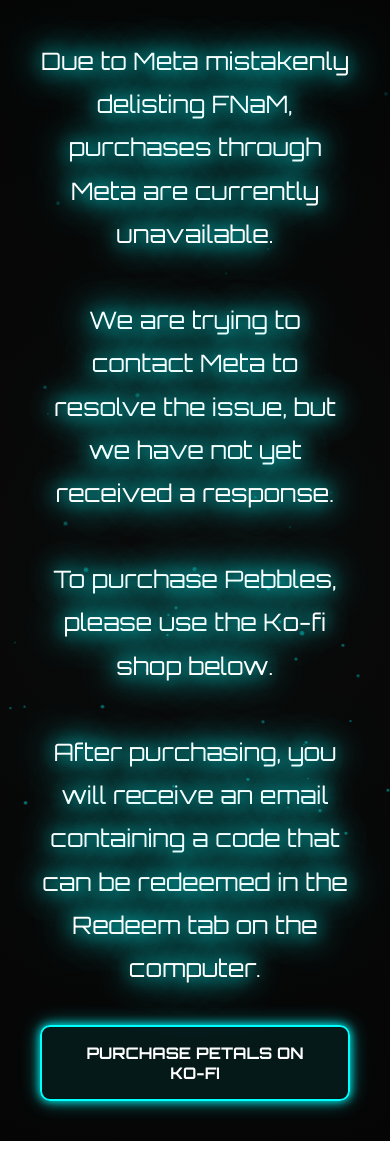
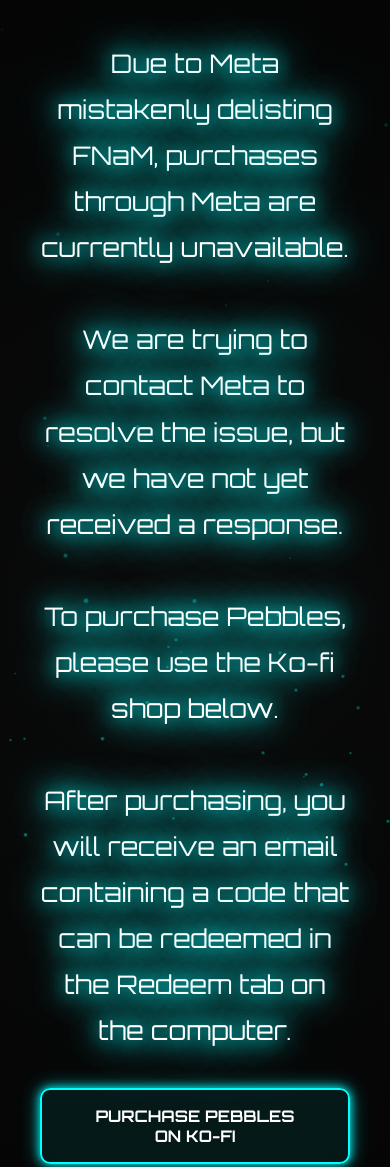
Before and after one commit to GameboyAlex1234/FileStorageGameboyAlex, a website: page pebbles.html in a window 390 px wide. Shown: the top 1167 px of the page. Before the commit the page ends 1141 px from the top, so only its background shows below. Drawn offline with Linux system fonts and the light colour scheme.

Commit message:
Update pebbles.html

```diff
--- a/pebbles.html
+++ b/pebbles.html
@@ -29,13 +29,19 @@
 
   .message {
   color: #ffffff;
-    font-size: 1.5rem;
+  font-size: 2.4rem; /* Bigger text */
   line-height: 1.8;
   text-shadow:
     0 0 10px #0ff,
     0 0 20px #0ff,
     0 0 30px #0ff;
   animation: glowPulse 2s infinite alternate;
+}
+
+@media (max-width: 768px) {
+  .message {
+    font-size: 1.6rem;
+  }
 }
 
   .button {
@@ -114,7 +120,7 @@
   </div>
 
   <a class="button" href="https://ko-fi.com/gameboyalex/shop" target="_blank">
-    Purchase Petals on Ko-fi
+    Purchase Pebbles on Ko-fi
   </a>
 </div>
 
```
Lines whose indentation alone changed are shown as unchanged.
